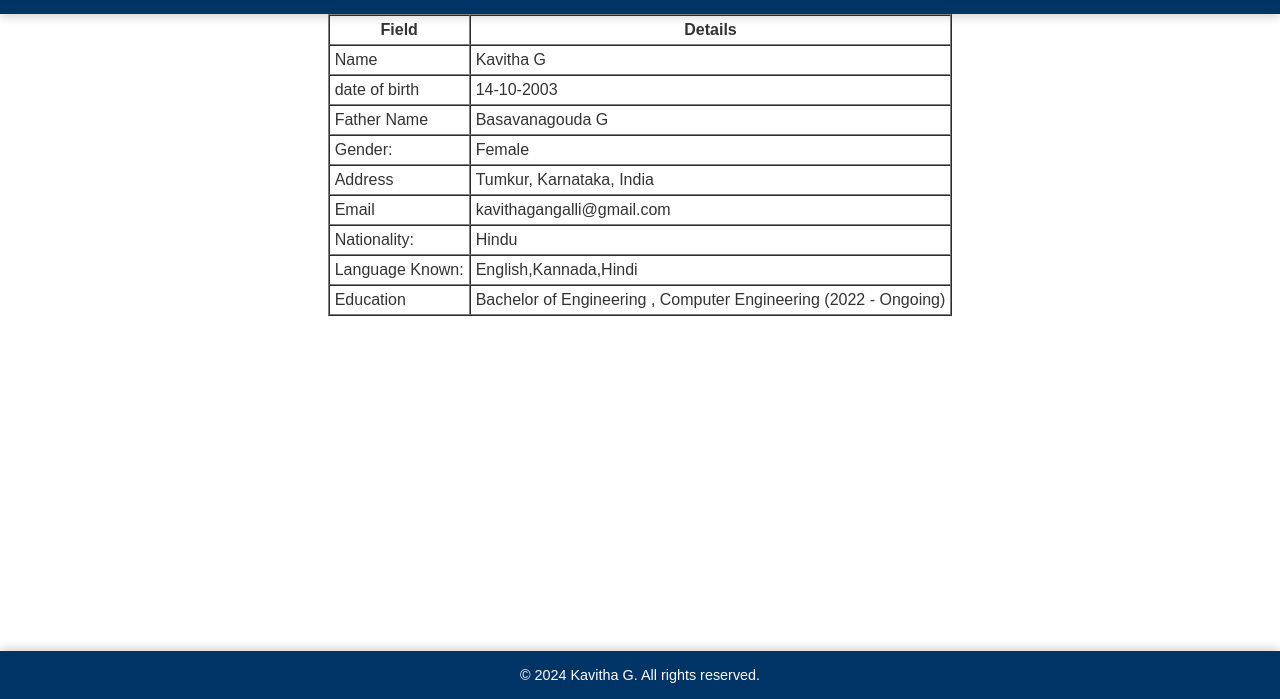
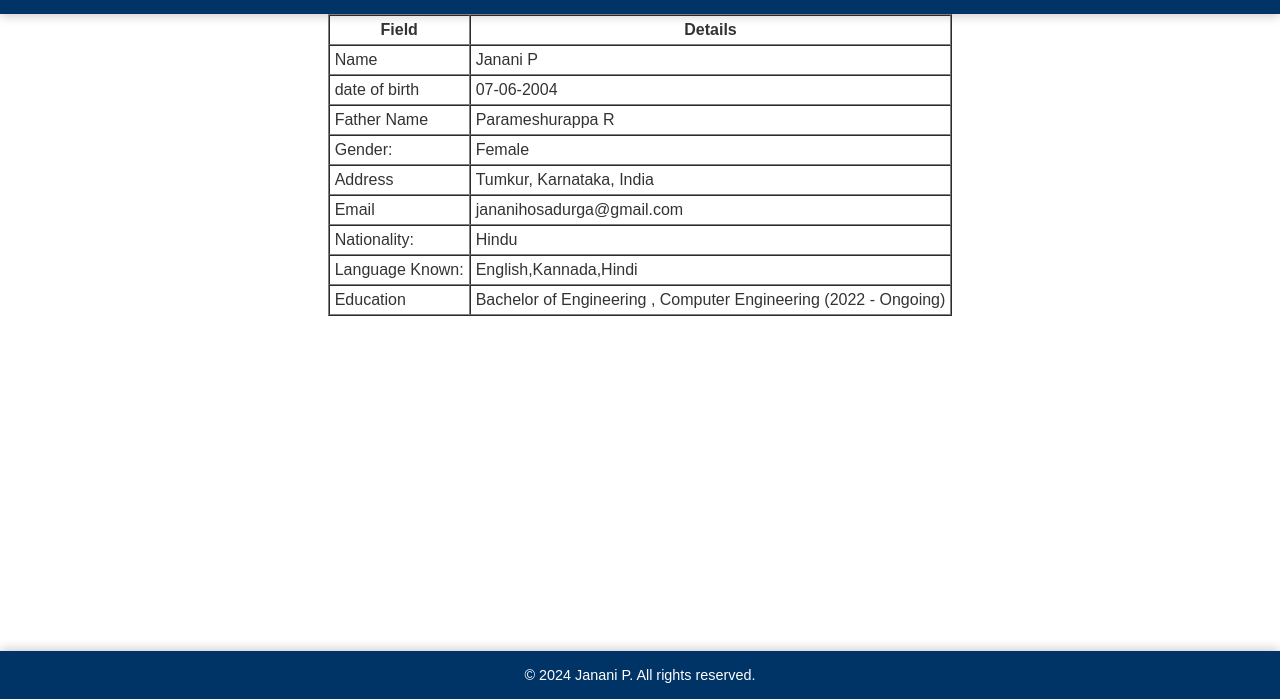
Before and after one commit to Likhitha-c62/resume_website, a plain HTML site: page bio.html in a window 1280 px wide. Shown: the part 101-800 px from the top of the page. Drawn offline with Linux system fonts and the light colour scheme.

Commit message:
Update bio.html

```diff
--- a/bio.html
+++ b/bio.html
@@ -24,15 +24,15 @@
             </tr>
             <tr>
                 <td>Name</td>
-                <td>Kavitha G</td>
+                <td>Janani P</td>
             </tr>
             <tr>
                 <td>date of birth</td>
-                <td>14-10-2003</td>
+                <td>07-06-2004</td>
             </tr>
             <tr>
                 <td>Father Name</td>
-                <td>Basavanagouda G</td>
+                <td>Parameshurappa R</td>
             </tr>
              <tr>
                 <td>Gender:</td>
@@ -45,7 +45,7 @@
             </tr>
             <tr>
                 <td>Email</td>
-                <td>kavithagangalli@gmail.com</td>
+                <td>jananihosadurga@gmail.com</td>
             </tr>
              </tr>
               <tr>
@@ -68,6 +68,6 @@
         </center>
     </main>
     <footer>
-        <p>&copy; 2024 Kavitha G. All rights reserved.</p>
+        <p>&copy; 2024 Janani P. All rights reserved.</p>
     </footer>
 </body></html>
```
